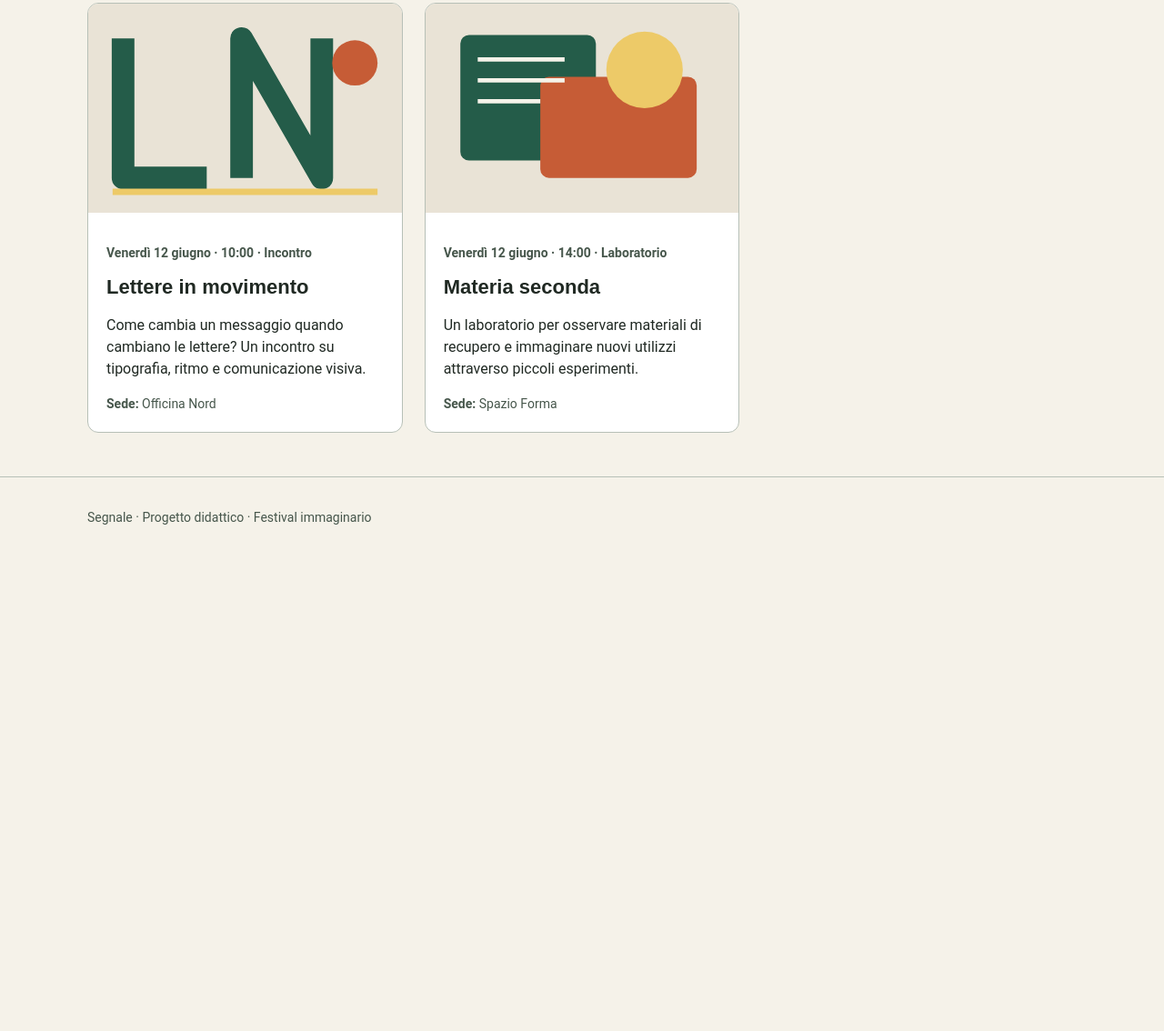
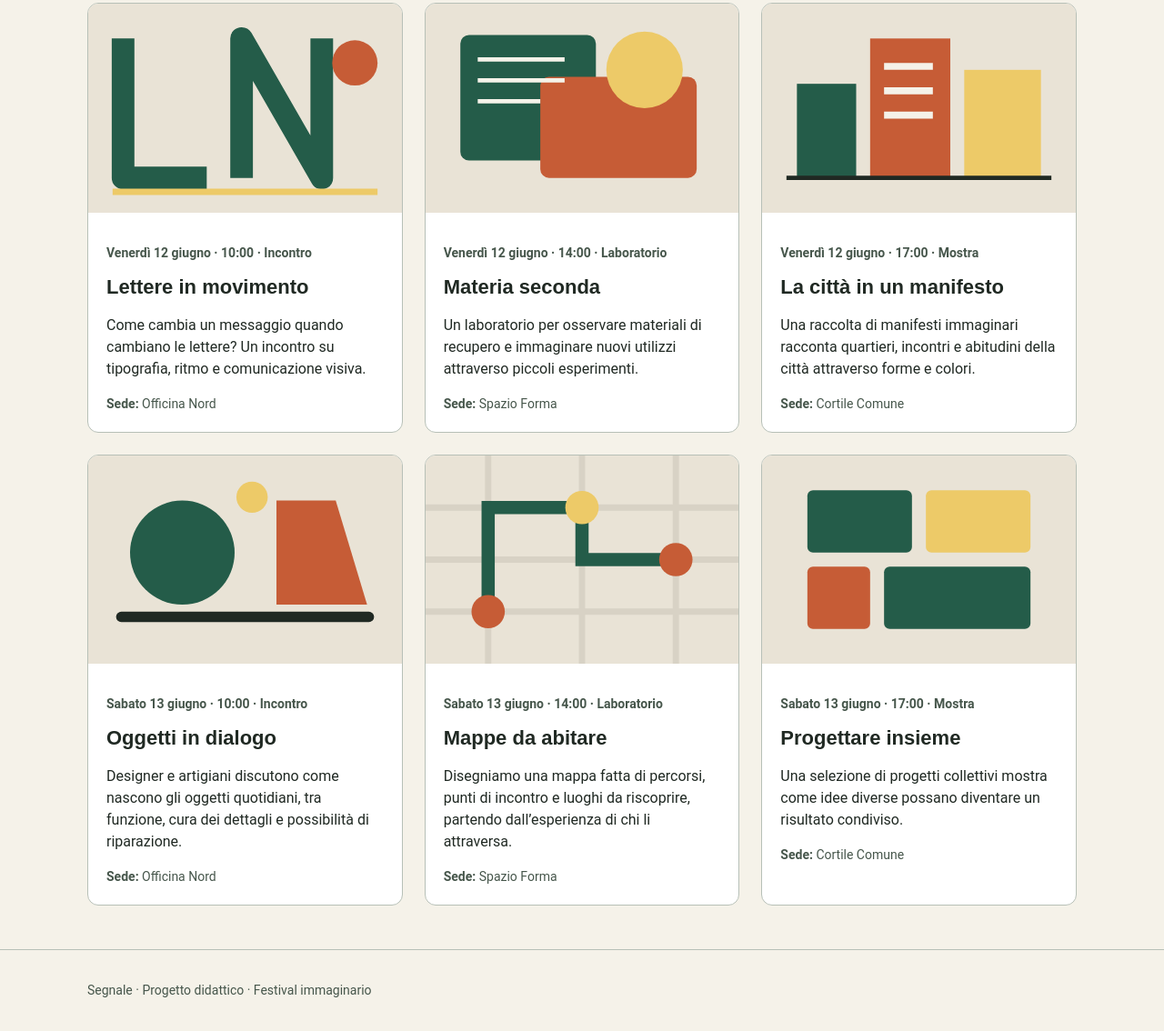
Before and after one commit to giovgiovgiov/festival-segnale, a plain HTML site: page programma.html in a window 1280 px wide. Shown: the part 502-1636 px from the top of the page at 91% size. Before the commit the page ends 1116 px from the top, so only its background shows below. Drawn offline with Linux system fonts and the light colour scheme.

Commit message:
Modifica 6 - Aggiunte schede aggiuntive

```diff
--- a/programma.html
+++ b/programma.html
@@ -48,7 +48,46 @@
             <p class="event-place"><strong>Sede:</strong> Spazio Forma</p>
           </div>
         </article>
-        <!-- Aggiungere qui gli altri quattro eventi indicati in istruzioni/CONTENUTI-EVENTI.md. -->
+<article class="event-card">
+  <img src="assets/citta-manifesto.svg" alt="Rettangoli colorati compongono una città astratta." width="900" height="600">
+  <div class="event-body">
+    <p class="event-meta">Venerdì 12 giugno · 17:00 · Mostra</p>
+    <h3>La città in un manifesto</h3>
+    <p>Una raccolta di manifesti immaginari racconta quartieri, incontri e abitudini della città attraverso forme e colori.</p>
+    <p class="event-place"><strong>Sede:</strong> Cortile Comune</p>
+  </div>
+</article>
+
+<article class="event-card">
+  <img src="assets/oggetti-dialogo.svg" alt="Due forme geometriche si fronteggiano sopra una linea comune." width="900" height="600">
+  <div class="event-body">
+    <p class="event-meta">Sabato 13 giugno · 10:00 · Incontro</p>
+    <h3>Oggetti in dialogo</h3>
+    <p>Designer e artigiani discutono come nascono gli oggetti quotidiani, tra funzione, cura dei dettagli e possibilità di riparazione.</p>
+    <p class="event-place"><strong>Sede:</strong> Officina Nord</p>
+  </div>
+</article>
+
+<article class="event-card">
+  <img src="assets/mappe-abitare.svg" alt="Un percorso collega tre punti su una mappa geometrica." width="900" height="600">
+  <div class="event-body">
+    <p class="event-meta">Sabato 13 giugno · 14:00 · Laboratorio</p>
+    <h3>Mappe da abitare</h3>
+    <p>Disegniamo una mappa fatta di percorsi, punti di incontro e luoghi da riscoprire, partendo dall’esperienza di chi li attraversa.</p>
+    <p class="event-place"><strong>Sede:</strong> Spazio Forma</p>
+  </div>
+</article>
+
+<article class="event-card">
+  <img src="assets/progettare-insieme.svg" alt="Moduli di colori diversi si incastrano in una composizione comune." width="900" height="600">
+  <div class="event-body">
+    <p class="event-meta">Sabato 13 giugno · 17:00 · Mostra</p>
+    <h3>Progettare insieme</h3>
+    <p>Una selezione di progetti collettivi mostra come idee diverse possano diventare un risultato condiviso.</p>
+    <p class="event-place"><strong>Sede:</strong> Cortile Comune</p>
+  </div>
+</article>
+
       </div>
     </section>
   </main>
```
